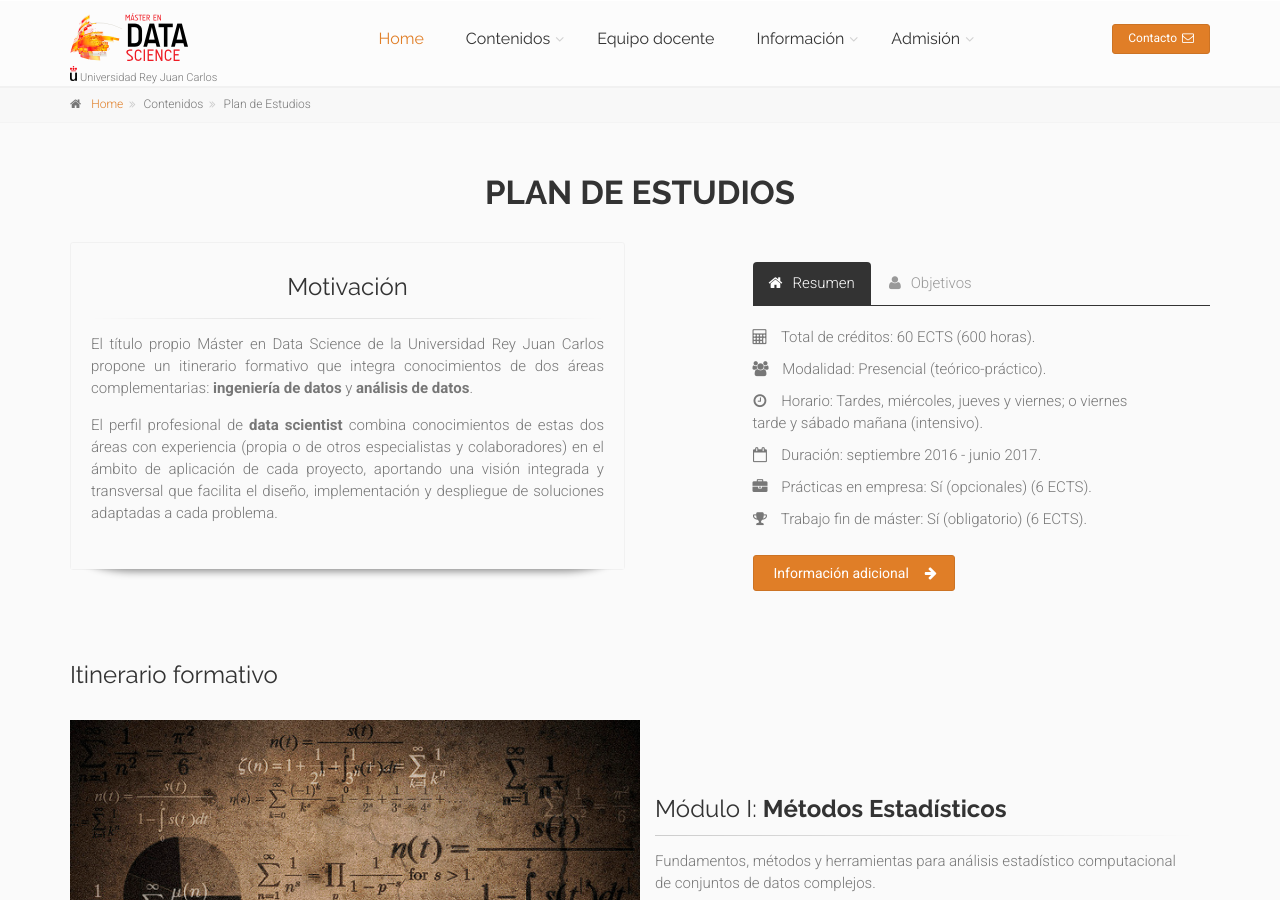
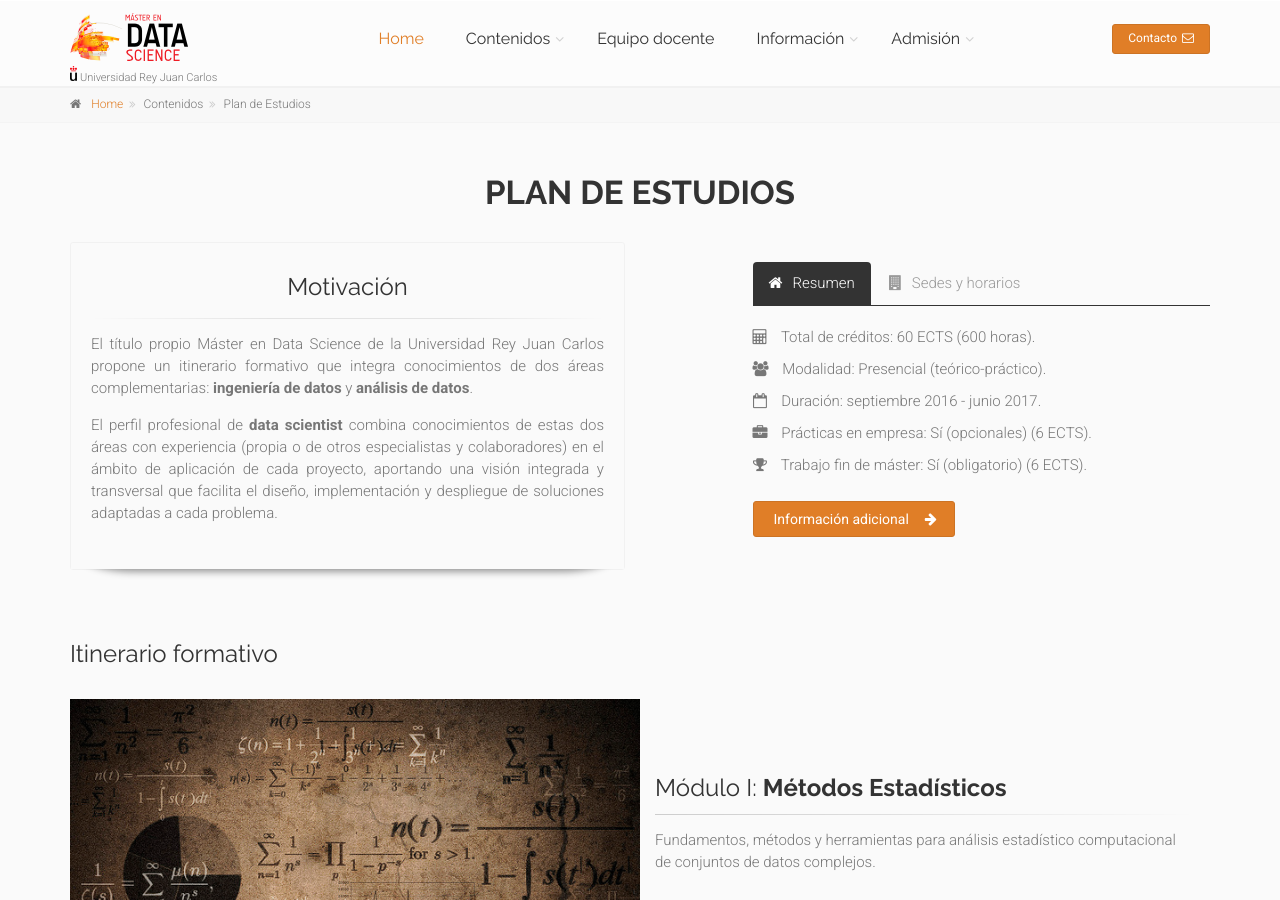
Before and after one commit to URJCDataScience/central, a Jekyll site: the page built from contenidos/index.html, in a window 1280 px wide and 900 px high. Built offline with Jekyll 4.4.1, drawn with Linux system fonts in a browser that asks for light colours.

Commit message:
Info venues and schedules

```diff
--- a/contenidos/index.html
+++ b/contenidos/index.html
@@ -51,7 +51,7 @@ author: URJCDataScience
 								<a href="#htab1" role="tab" data-toggle="tab"><i class="fa fa-home pr-10"></i>Resumen</a>
 							</li>
 							<li>
-								<a href="#htab2" role="tab" data-toggle="tab"><i class="fa fa-user pr-10"></i>Objetivos</a>
+								<a href="#htab2" role="tab" data-toggle="tab"><i class="fa fa-building pr-10"></i>Sedes y horarios</a>
 							</li>
 						</ul>
 						<!-- Tab panes -->
@@ -65,10 +65,6 @@ author: URJCDataScience
 											</li>
 											<li class="text-left">
 												<i class="fa fa-group pr-10"></i> Modalidad: Presencial (teórico-práctico).
-											</li>
-											<li class="text-left">
-												<i class="fa fa-clock-o pr-10"></i> Horario: Tardes, miércoles, jueves y viernes;
-												o viernes tarde y sábado mañana (intensivo).
 											</li>
 											<li class="text-left">
 												<i class="fa fa-calendar-o pr-10"></i> Duración: septiembre 2016 - junio 2017.
@@ -87,23 +83,33 @@ author: URJCDataScience
 							<div class="tab-pane" id="htab2">
 								<div class="row">
 									<div class="col-md-10">
+										<h5>Sede Madrid</h5>
 										<ul class="list-icons">
-											<li class="text-justify">
-												<i class="fa fa-chevron-right"></i> Integrar los conocimientos teóricos
-												y prácticos necesarios para la práctica de la ciencia de datos,
-												combinando tanto la dimensión de ingeniería como la de análisis de datos.</p>
+											<li class="text-left">
+												<i class="fa fa-building pr-10"></i> Centro de post-grados URJC.
 											</li>
-											<li class="text-justify">
-												<i class="fa fa-chevron-right"></i> Adquirir destrezas en la utilización
-												de las principales arquitecturas y herramientas tecnológicas, así como
-												métodos matemáticos y estadísticos utilizados en ciencia de datos.
+											<li class="text-left">
+												<i class="fa fa-map-marker pr-10"></i> C/Quintana esquina C/Ferraz.
 											</li>
-											<li class="text-justify">
-												<i class="fa fa-chevron-right"></i> Poner en práctica los conocimientos
-												adquiridos para aplicarlos en un entorno real de trabajo (prácticas en empresa)
-												y desarrollar un proyecto completo de ciencia de datos (trabajo fin de máster).
+											<li class="text-left">
+												<i class="fa fa-clock-o pr-10"></i> Horario intensivo: Viernes (17.00-21.00);
+												Sábado (9.00-15.00).
 											</li>
 										</ul>
+										<h5>Sede Móstoles</h5>
+										<ul class="list-icons">
+											<li class="text-left">
+												<i class="fa fa-building pr-10"></i> ETSII, Campus de Móstoles, URJC.
+											</li>
+											<li class="text-left">
+												<i class="fa fa-map-marker pr-10"></i> C/Tulipán s/n. Móstoles.
+											</li>
+											<li class="text-left">
+												<i class="fa fa-clock-o pr-10"></i> Horario semanal: Jueves (17.00-21.00);
+												Sábado (9.00-15.00).
+											</li>
+										</ul>
+										<a href="{{ site.baseurl }}informacion" class="btn btn-default btn-animated">Información adicional <i class="fa fa-arrow-right"></i></a>
 									</div>
 								</div>
 							</div>
```
